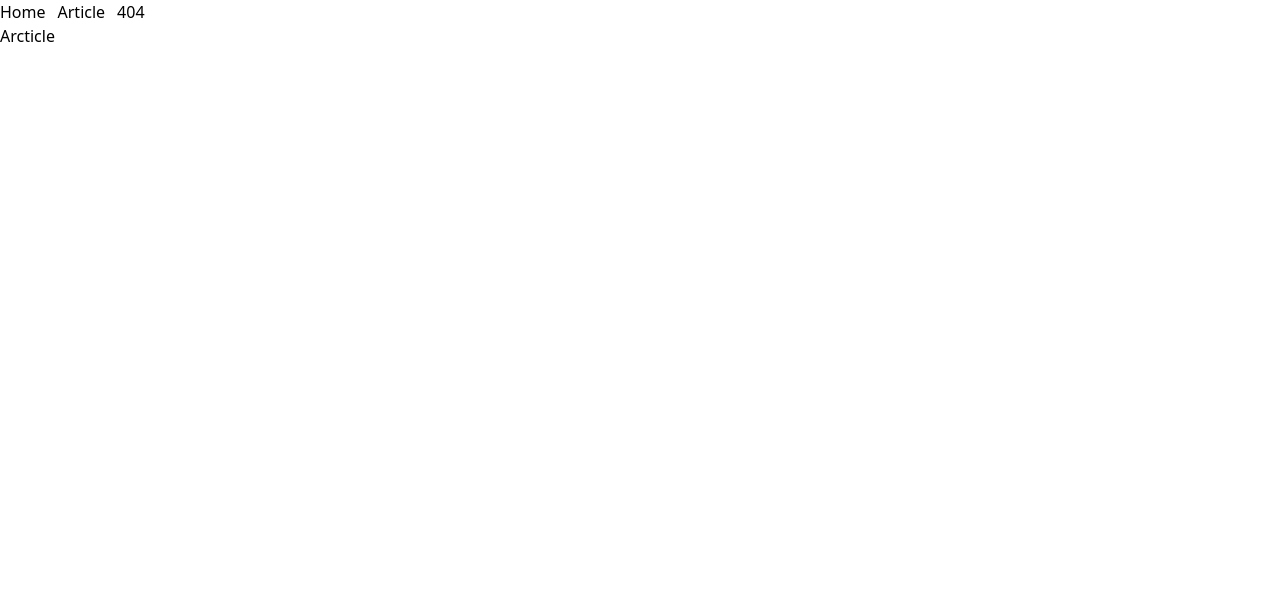
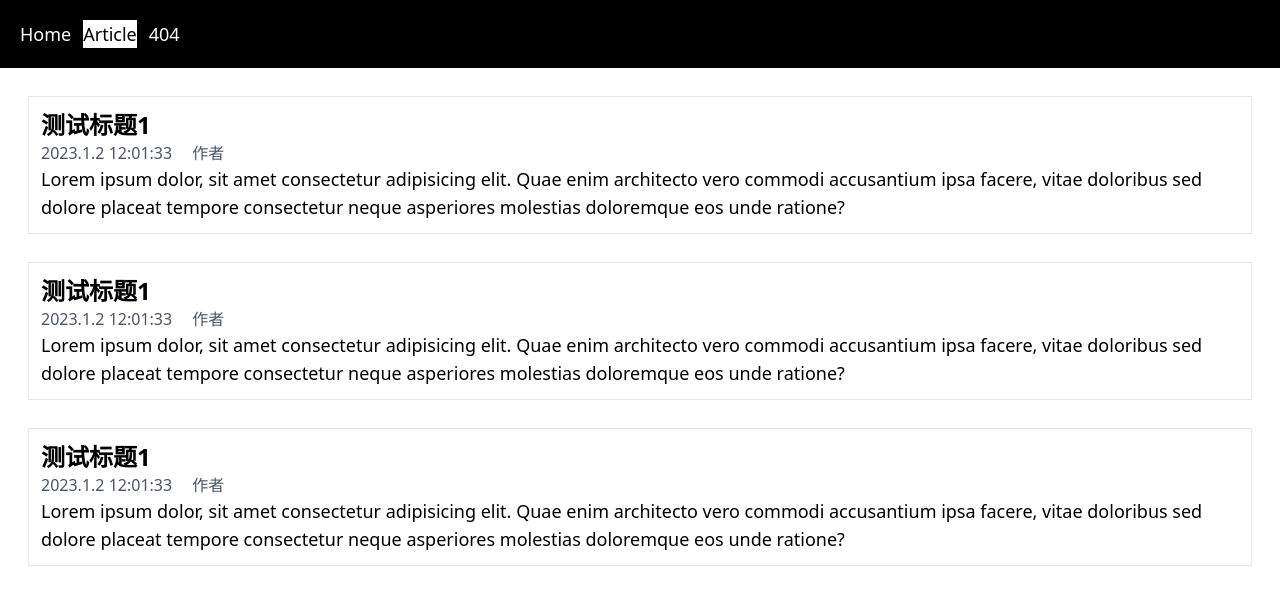
Before and after one commit to bin-r00t/bullshit, a React (Create React App) app: page /article in a window 1280 px wide. Before the commit this address had no page. Shown: the top 604 px of the page. Built offline with nearby package versions, Linux system fonts and the light colour scheme.

Commit message:
update header

```diff
--- a/src/pages/Ariticle.jsx
+++ b/src/pages/Ariticle.jsx
@@ -1,7 +1,47 @@
 function Arcticle() {
   return (
-    <div className="article-list">
-      <h1>Arcticle</h1>
+    <div className="article-list space-y-7 p-7">
+      <div className="article-item border border-gray-200 p-3">
+        <h2 className="article-title font-semibold text-2xl leading-wider">测试标题1</h2>
+        <section className="meta text-gray-600 flex space-x-5 items-center">
+          <span className="meta-time">2023.1.2 12:01:33</span>
+          <span className="meta-author">作者</span>
+        </section>
+        <section className="article-abstract text-lg">
+          Lorem ipsum dolor, sit amet consectetur adipisicing elit. Quae enim
+          architecto vero commodi accusantium ipsa facere, vitae doloribus sed
+          dolore placeat tempore consectetur neque asperiores molestias
+          doloremque eos unde ratione?
+        </section>
+      </div>
+
+      <div className="article-item border border-gray-200 p-3">
+        <h2 className="article-title font-semibold text-2xl leading-wider">测试标题1</h2>
+        <section className="meta text-gray-600 flex space-x-5 items-center">
+          <span className="meta-time">2023.1.2 12:01:33</span>
+          <span className="meta-author">作者</span>
+        </section>
+        <section className="article-abstract text-lg">
+          Lorem ipsum dolor, sit amet consectetur adipisicing elit. Quae enim
+          architecto vero commodi accusantium ipsa facere, vitae doloribus sed
+          dolore placeat tempore consectetur neque asperiores molestias
+          doloremque eos unde ratione?
+        </section>
+      </div>
+
+      <div className="article-item border border-gray-200 p-3">
+        <h2 className="article-title font-semibold text-2xl leading-wider">测试标题1</h2>
+        <section className="meta text-gray-600 flex space-x-5 items-center">
+          <span className="meta-time">2023.1.2 12:01:33</span>
+          <span className="meta-author">作者</span>
+        </section>
+        <section className="article-abstract text-lg">
+          Lorem ipsum dolor, sit amet consectetur adipisicing elit. Quae enim
+          architecto vero commodi accusantium ipsa facere, vitae doloribus sed
+          dolore placeat tempore consectetur neque asperiores molestias
+          doloremque eos unde ratione?
+        </section>
+      </div>
     </div>
   );
 }
--- a/src/pages/Header.jsx
+++ b/src/pages/Header.jsx
@@ -1,24 +1,24 @@
-import { isAction } from "@reduxjs/toolkit";
 import { NavLink } from "react-router-dom";
 
 function Header() {
   return (
-    <header className="flex space-x-3">
+    <header className="flex space-x-3 text-white bg-black text-lg p-5">
       <NavLink
-        to={"/"}
-        className={(isActive) => (isActive ? "active-nav-link" : null)}
+        to="/"
+        className={({isActive}) => (isActive ? "bg-white text-black" : null)}
+        end
       >
         Home
       </NavLink>
       <NavLink
-        to={"article"}
-        className={(isActive) => (isActive ? "active-nav-link" : null)}
+        to="/article"
+        className={({isActive}) => (isActive ? "bg-white text-black" : null)}
       >
         Article
       </NavLink>
       <NavLink
-        to={"asdf"}
-        className={(isActive) => (isActive ? "active-nav-link" : null)}
+        to="/NotFound"
+        className={({isActive}) => (isActive ? "bg-white text-black" : null)}
       >
         404
       </NavLink>
```
